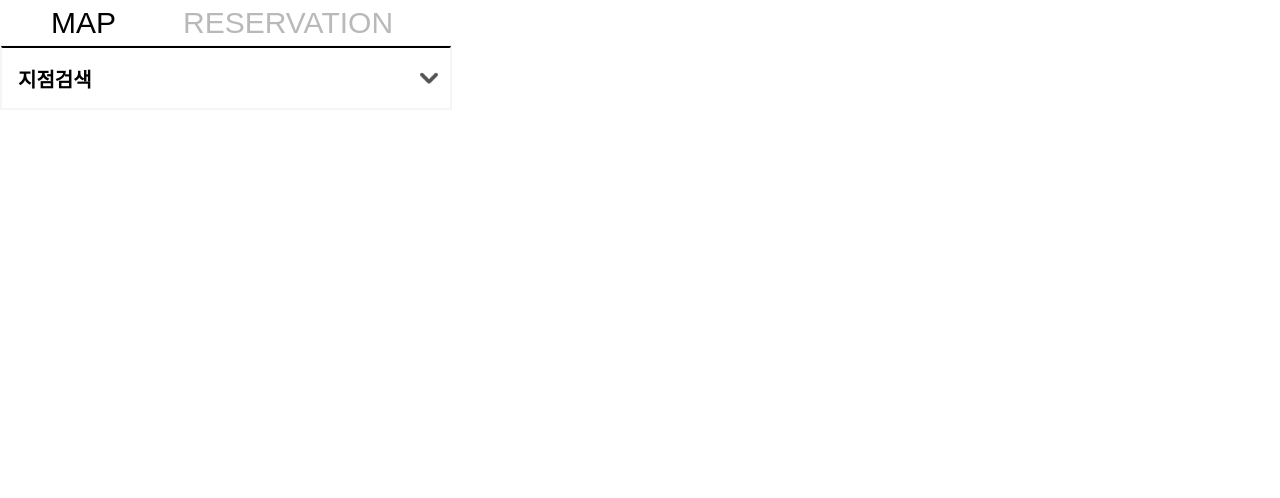
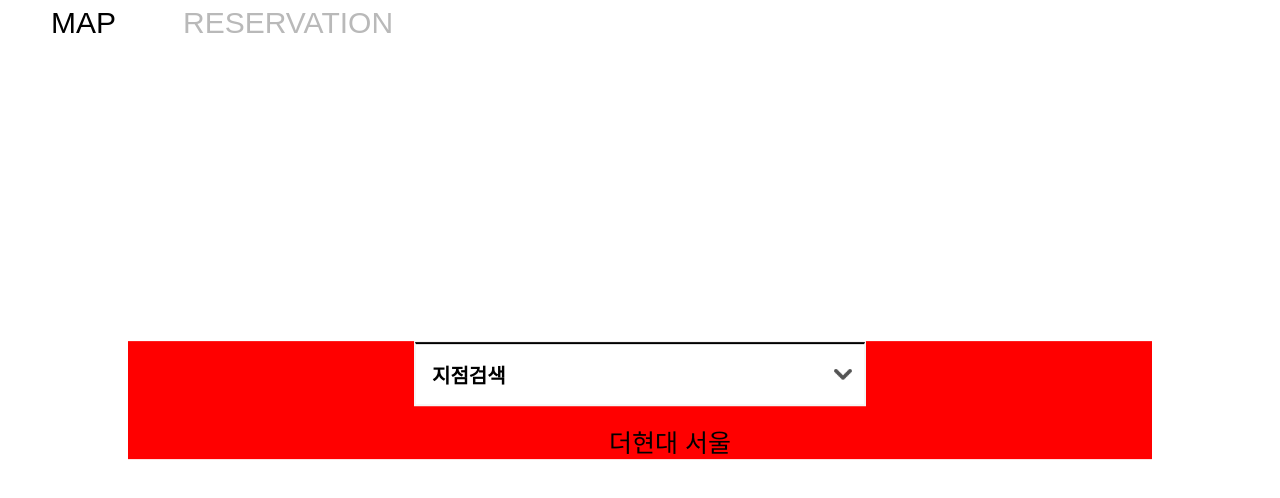
Before and after one commit to Zui-Topia/Pet-Topia-React, a React (Create React App) app: page /map in a window 1280 px wide. Shown: the top 498 px of the page. Built offline with nearby package versions, Linux system fonts and the light colour scheme.

Commit message:
feat : 지도 페이지 배치작업

```diff
--- a/src/pages/Map/map.js
+++ b/src/pages/Map/map.js
@@ -20,20 +20,24 @@ import ParkGreyImage from '../../assets/images/park-grey.png';
 import ParkPinkImage from '../../assets/images/park-pink.png';
 
 const MapPageContainer = styled.div`
-    width: 100vw;
-    height: 100vh;
+    width: 80vw;
     display: flex;
     flex-direction: column;
-    position: relative;
+    position: absolute;
+    top: 50%;
+    left: 50%;
+    transform: translate(-50%, -50%);
+    background-color: red;
+    align-items: center; /* 수평 중앙 정렬 */
+    justify-content: center; /* 수직 중앙 정렬 */
 `;
 
-const BranchText = styled.h2`
+const BranchText = styled.h1`
     margin-bottom: 0;
-    font-weight: 700;
-    font-family: 'Kanit-Bold', Helvetica;
-    font-size: 24px;
+    font-weight: 400;
+    font-family: 'Kanit-Regular', Helvetica;
+    font-size: 25px;
     margin-left: 60px;
-    //background-color: green;
 `;
 
 const Text = styled.h2`
@@ -78,10 +82,13 @@ const Map = () => {
     };
 
     return (
-        <MapPageContainer>
+        <div style={{ position: 'relative', width: '100vw', height: '100vh' }}>
             <MapReservation />
-            <BranchSearch onSelectBranch={handleBranchChange} />
-        </MapPageContainer>
+            <MapPageContainer>
+                <BranchSearch onSelectBranch={handleBranchChange} />
+                <BranchText>더현대 서울</BranchText>
+            </MapPageContainer>
+        </div>
     );
 };
 
```
